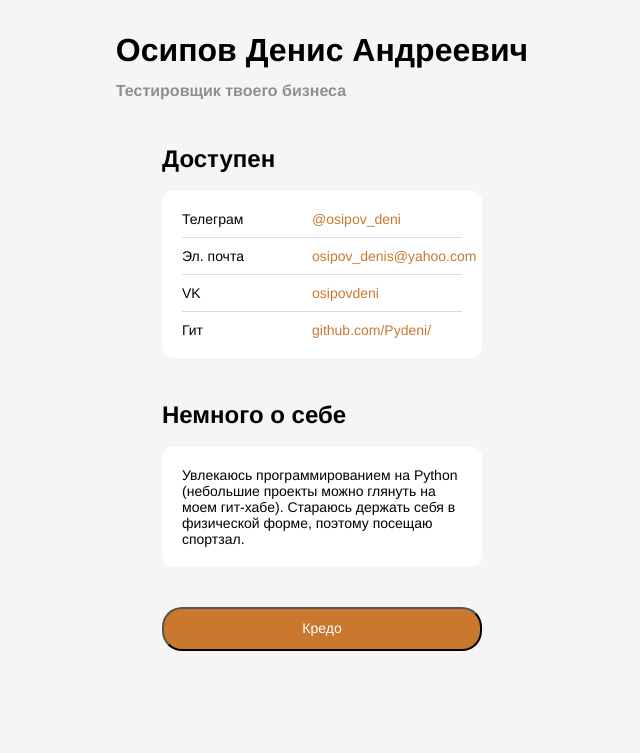
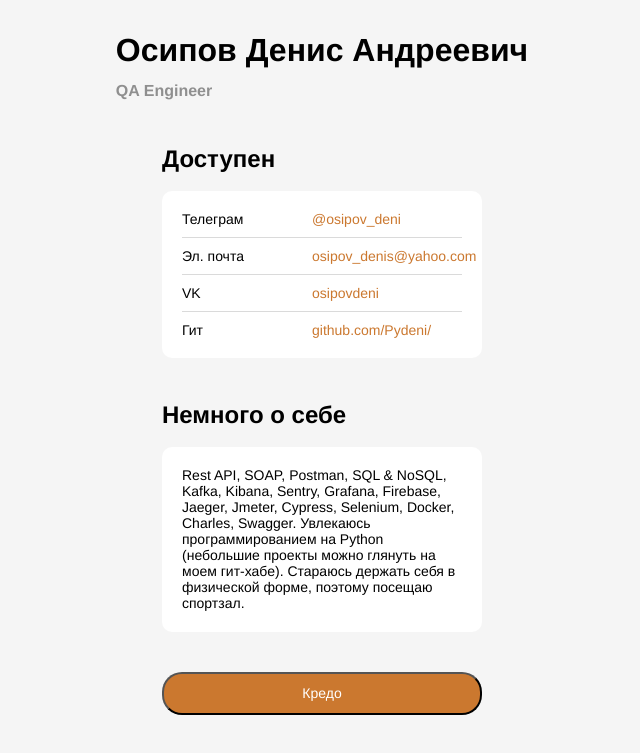
Before and after one commit to Pydeni/Pydeni.github.io, a plain HTML site: page index.html in a window 1280 px wide. Shown: the part 463-1216 px from the top of the page, without its empty margins (318-958 px from the left). Before the commit the page ends 1154 px from the top, so only its background shows below. Drawn offline with Linux system fonts and the light colour scheme.

Commit message:
обновлены данные

```diff
--- a/index.html
+++ b/index.html
@@ -22,7 +22,7 @@
     height: 420px;
     " />
       <h1 class="header__title">Осипов Денис Андреевич</h1>
-      <h3 class="header__subtitle">Тестировщик твоего бизнеса</h3>
+      <h3 class="header__subtitle">QA Engineer</h3>
     </header>
     <main>
       <section class="links">
@@ -55,7 +55,8 @@
         <h2 class="links__header">Немного о себе</h2>
         <ul class="links__container">
           <li class="links__link">
-            <p class="links__title">Увлекаюсь программированием на Python (небольшие проекты можно глянуть на моем гит-хабе).
+            <p class="links__title">Rest API, SOAP, Postman, SQL & NoSQL, Kafka, Kibana, Sentry, Grafana, Firebase, Jaeger, Jmeter, Cypress, Selenium, Docker, Charles, Swagger.
+              Увлекаюсь программированием на Python (небольшие проекты можно глянуть на моем гит-хабе).
             Стараюсь держать себя в физической форме, поэтому посещаю спортзал.</p>
           </li>
         </ul>
```
